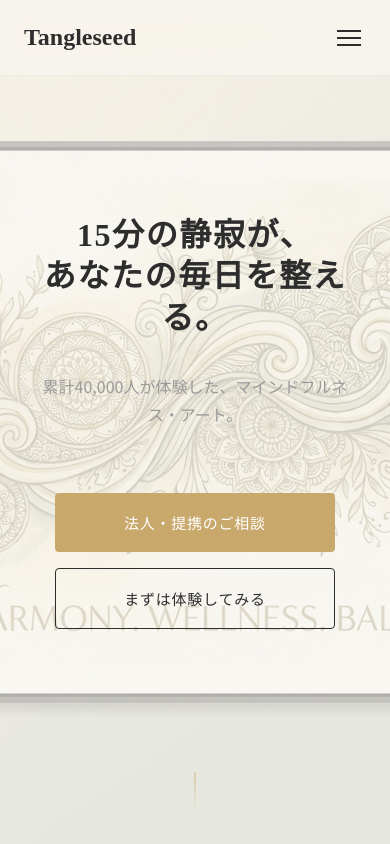
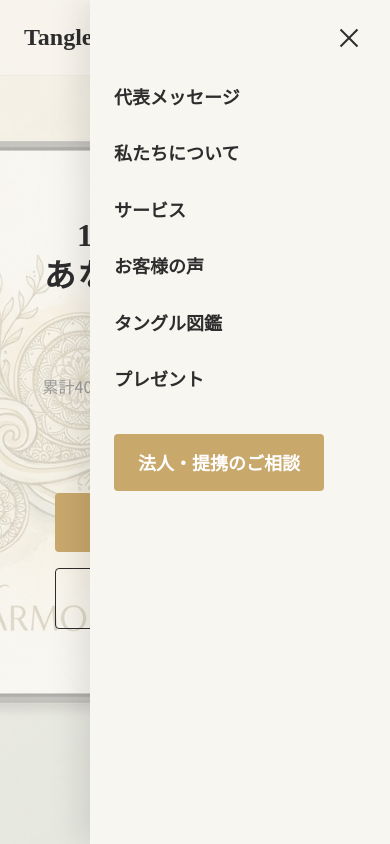
Before and after one commit to fproduction2024-bit/tangleseed-website, a website: page index.html in a window 390 px wide. Both pictures are taken after a click on the button "メニューを開く". Shown: the top 844 px of the page. Drawn offline with Linux system fonts and the light colour scheme.

Commit message:
Fix mobile hamburger menu and consolidate header CSS

```diff
--- a/css/style.css
+++ b/css/style.css
@@ -286,6 +286,69 @@ section {
     transition: var(--transition-fast);
 }
 
+/* Mobile Menu Active State */
+.header__menu-toggle--active span:nth-child(1) {
+    transform: translateY(7px) rotate(45deg);
+}
+
+.header__menu-toggle--active span:nth-child(2) {
+    opacity: 0;
+}
+
+.header__menu-toggle--active span:nth-child(3) {
+    transform: translateY(-7px) rotate(-45deg);
+}
+
+@media (max-width: 768px) {
+    .header__menu-toggle {
+        display: flex;
+        z-index: 1001;
+        position: relative;
+    }
+
+    .header__nav {
+        position: fixed;
+        top: 0;
+        right: -100%;
+        left: auto;
+        width: 80%;
+        max-width: 300px;
+        height: 100vh;
+        background-color: var(--color-base);
+        padding: 80px var(--container-padding) var(--space-md);
+        box-shadow: -10px 0 30px rgba(0, 0, 0, 0.1);
+        transition: right var(--transition-medium), opacity var(--transition-medium);
+        z-index: 1000;
+        opacity: 0;
+        pointer-events: none;
+        display: block;
+    }
+
+    .header__nav--open {
+        right: 0;
+        opacity: 1;
+        pointer-events: auto;
+    }
+
+    .header__nav-list {
+        flex-direction: column;
+        align-items: flex-start;
+        gap: 1.5rem;
+    }
+
+    .header__nav-list a {
+        font-size: 1.125rem;
+        font-weight: 600;
+    }
+
+    .header__nav-cta {
+        display: inline-block;
+        width: 100%;
+        text-align: center;
+        margin-top: var(--space-sm);
+    }
+}
+
 /* --------------------------------------------------------------------------
    6. Hero Section
    -------------------------------------------------------------------------- */
@@ -1191,13 +1254,6 @@ section {
         --space-xxl: 5rem;
     }
 
-    .header__nav {
-        display: none;
-    }
-
-    .header__menu-toggle {
-        display: flex;
-    }
 
     .social-proof__grid {
         grid-template-columns: 1fr;
@@ -1526,13 +1582,6 @@ section {
         --space-xxl: 5rem;
     }
 
-    .header__nav {
-        display: none;
-    }
-
-    .header__menu-toggle {
-        display: flex;
-    }
 
     .social-proof__grid {
         grid-template-columns: 1fr;
```
